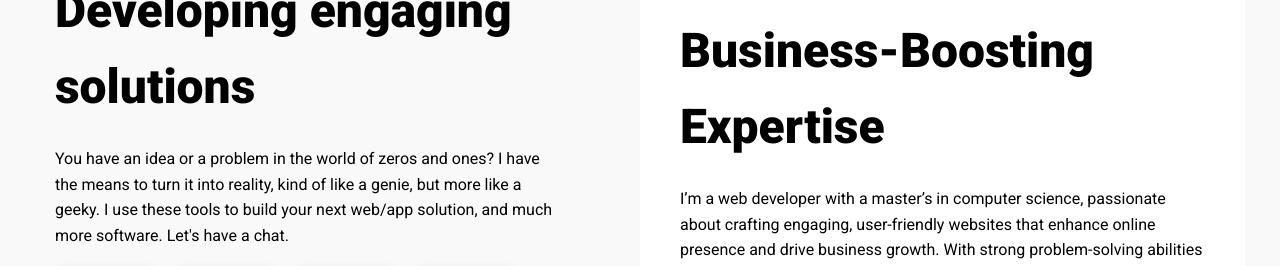
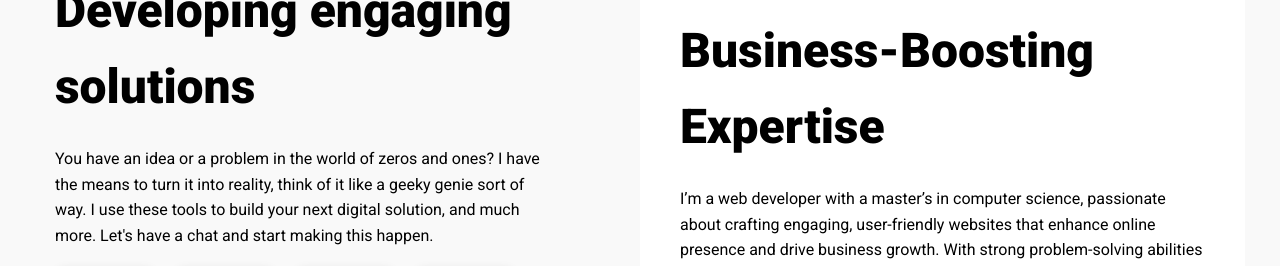
Before and after one commit to RatibaOZ/Portfolio, a plain HTML site: page index.html in a window 1280 px wide. Shown: the part 945-1211 px from the top of the page. Drawn offline with nearby package versions, Linux system fonts and the light colour scheme.

Commit message:
fix texts

```diff
--- a/index.html
+++ b/index.html
@@ -83,11 +83,13 @@
     </section>
       <!--------------------------------------HEROO SECTION-------------------------------------------------->
       <!--------------------------------------ABOUT  SECTION-------------------------------------------------->
-      <section class="aboutsection" id="about">
+      <section class="aboutsection" id="About">
         <div class="about-left-container">
             <p class="small-title">What I do best</p>
             <h2>Developing engaging solutions</h2>
-            <p>You have an idea or a problem in the world of zeros and ones? I have the means to turn it into reality, kind of like a genie, but more like a geeky. I use these tools to build your next web/app solution, and much more software. Let's have a chat.</p>
+            <p>You have an idea or a problem in the world of zeros and ones? I have the means to turn it into reality,
+              think of it like a geeky genie sort of way. I use these tools to build your next digital solution, and much more. Let's have a chat and start
+              making this happen.</p>
             <div class="logos-container">
                 <img src="Assets/images/html-5.png">
                 <img src="Assets/images/css-3.png">
```
